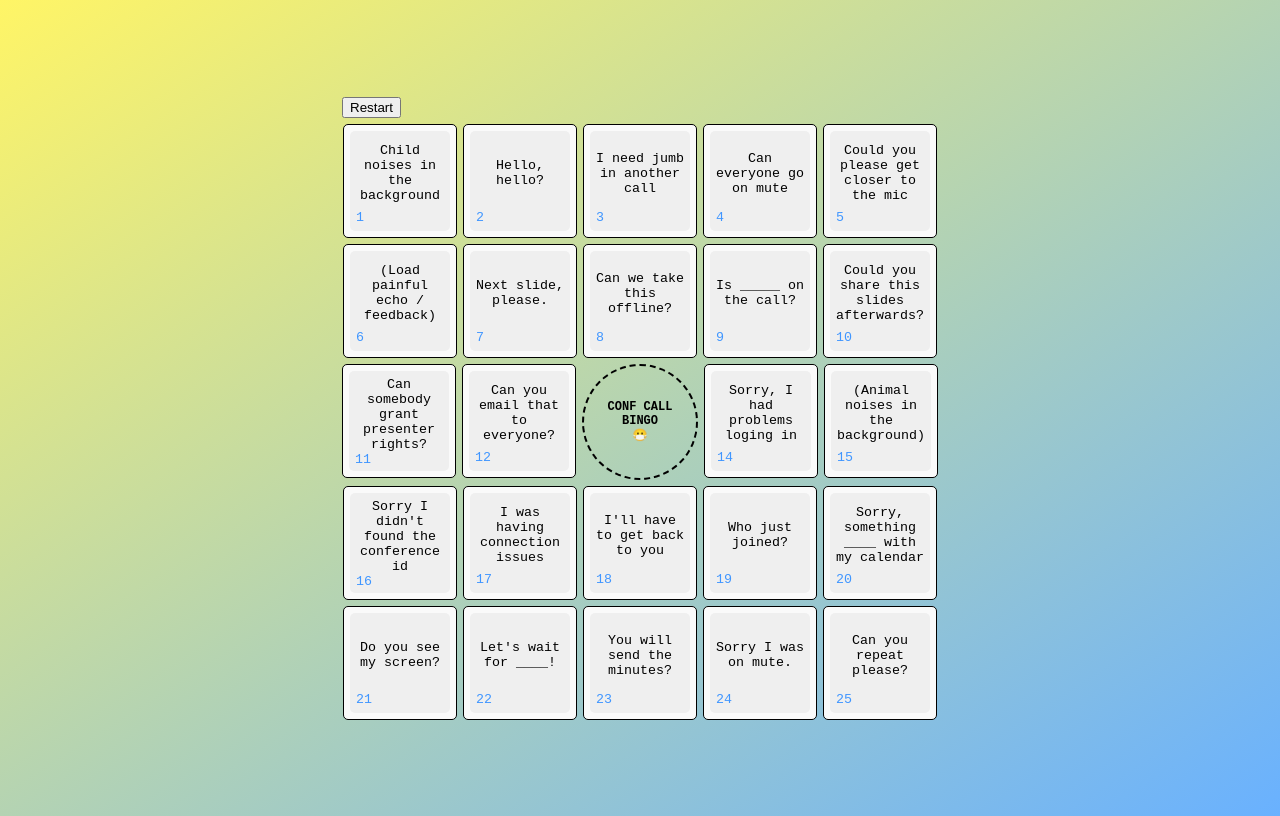
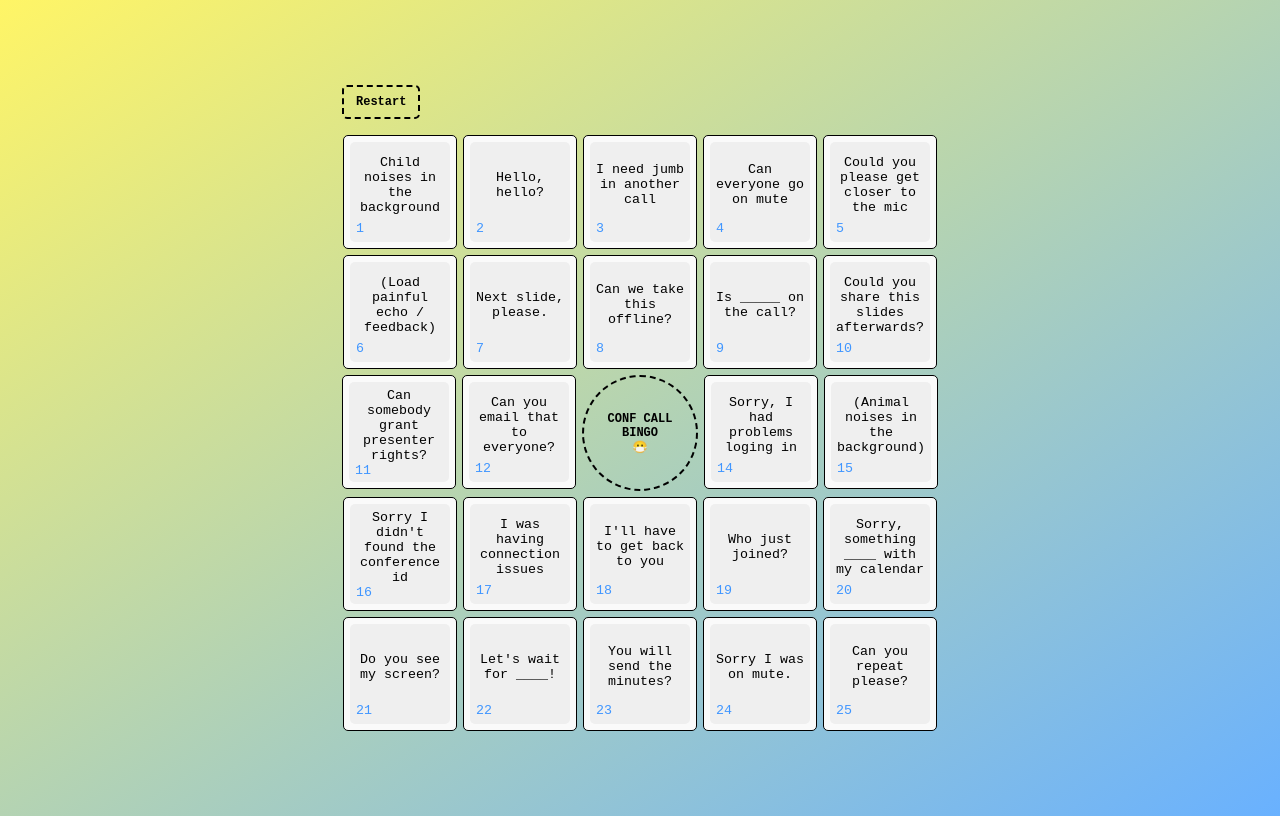
Before and after one commit to sohrab-salehi/bingo, a React (Vite) app: page / in a window 1280 px wide. Built offline with nearby package versions, Linux system fonts and the light colour scheme.

Commit message:
Add some styles to restart button

```diff
--- a/src/index.scss
+++ b/src/index.scss
@@ -4,6 +4,22 @@ body {
   align-items: center;
   height: 100vh;
   background-image: linear-gradient(to bottom right, #fff566, #69b1ff);
+}
+
+.restart-btn {
+  padding: 8px 12px;
+  font-family: monospace;
+  margin-bottom: 10px;
+  border-radius: 5px;
+  border: 1px dashed;
+  background-color: transparent;
+  font-weight: bold;
+  border: 2px dashed;
+  font-size: 20px;
+
+  &:hover {
+    animation: magnify 1s ease-in-out infinite;
+  }
 }
 
 /* Bingo Board */
@@ -107,10 +123,28 @@ body {
   }
 }
 
+@keyframes magnify {
+  0% {
+    transform: scale(1);
+  }
+  50% {
+    transform: scale(1.2);
+  }
+  100% {
+    transform: scale(1);
+  }
+}
+
 
 /* Responsive */
 /* For Tablet View */
 @media screen and (min-device-width: 768px) and (max-device-width: 1024px) {
+  .restart-btn {
+    font-size: 12px;
+    &:hover {
+      animation: none;
+    }
+  }
   .flex-container {
     .center-cell {
       button {
@@ -128,6 +162,13 @@ body {
 
 /* For Mobile View */
 @media screen and (min-device-width: 480px) and (max-device-width: 767px) {
+  .restart-btn {
+    font-size: 12px;
+    border: 1px dashed;
+    &:hover {
+      animation: none;
+    }
+  }
   .flex-container {
     gap: 4px;
     margin-top: 4px;
@@ -164,16 +205,20 @@ body {
 
 /* For Small Mobile View */
 @media screen and (max-device-width: 480px) {
+  .restart-btn {
+    font-size: 7.5px;
+    border: 1px dashed;
+    &:hover {
+      animation: none;
+    }
+  }
+
   .flex-container {
     gap: 4px;
     margin-top: 4px;
 
     .center-cell {
       border: 1px dashed;
-
-      button {
-        font-size: 12px;
-      }
     }
 
     div {
--- a/src/pages/Home.tsx
+++ b/src/pages/Home.tsx
@@ -65,7 +65,7 @@ function Home() {
   const resetGame = () => {
     setCells(jsonConfig.default);
     setIsWinner(false);
-  }
+  };
 
   const createBoard = () => {
     const board: JSX.Element[] = [];
@@ -110,7 +110,7 @@ function Home() {
 
   return (
     <div>
-      <button type="button" onClick={resetGame}>
+      <button className="restart-btn" type="button" onClick={resetGame}>
         Restart
       </button>
       {createBoard()}
```
